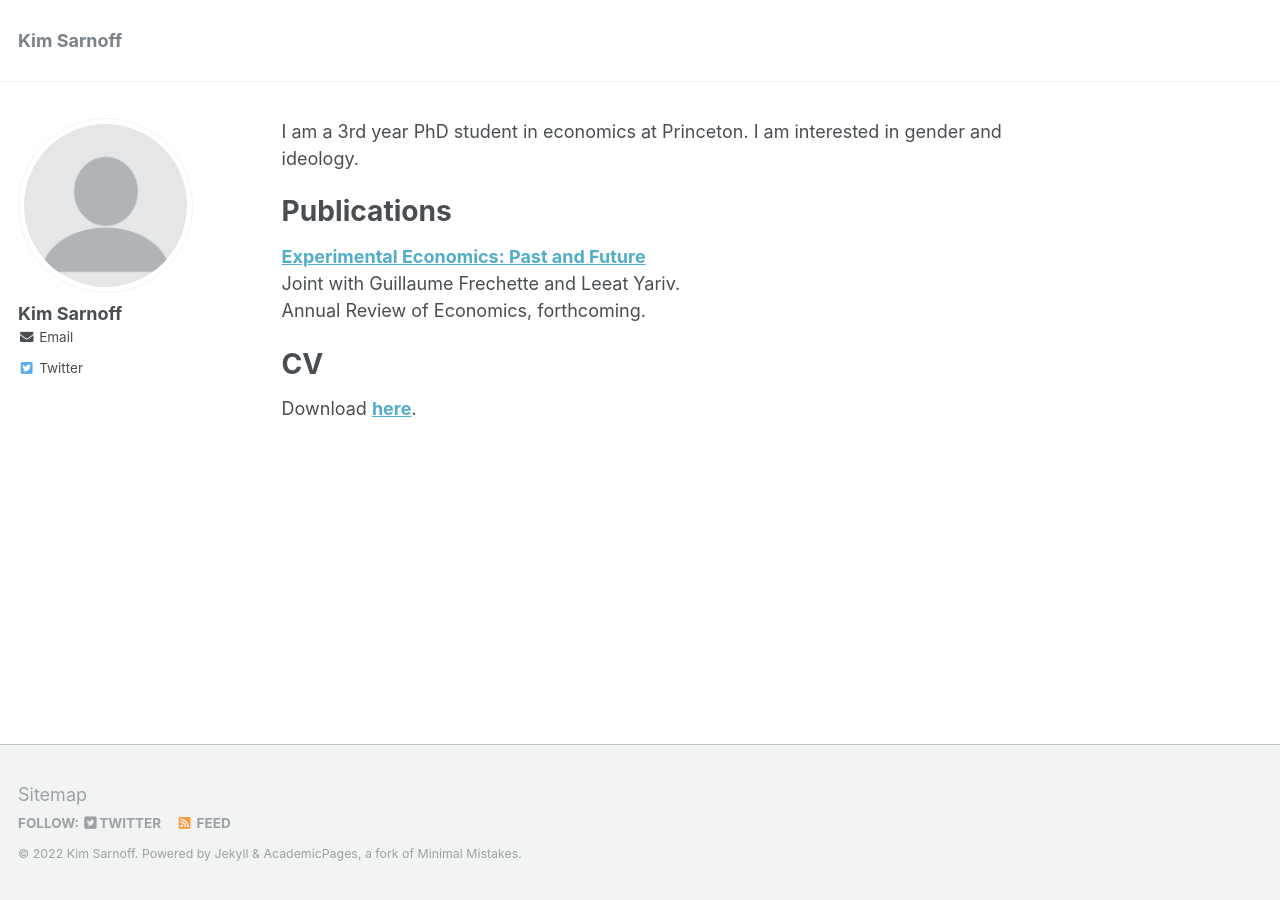
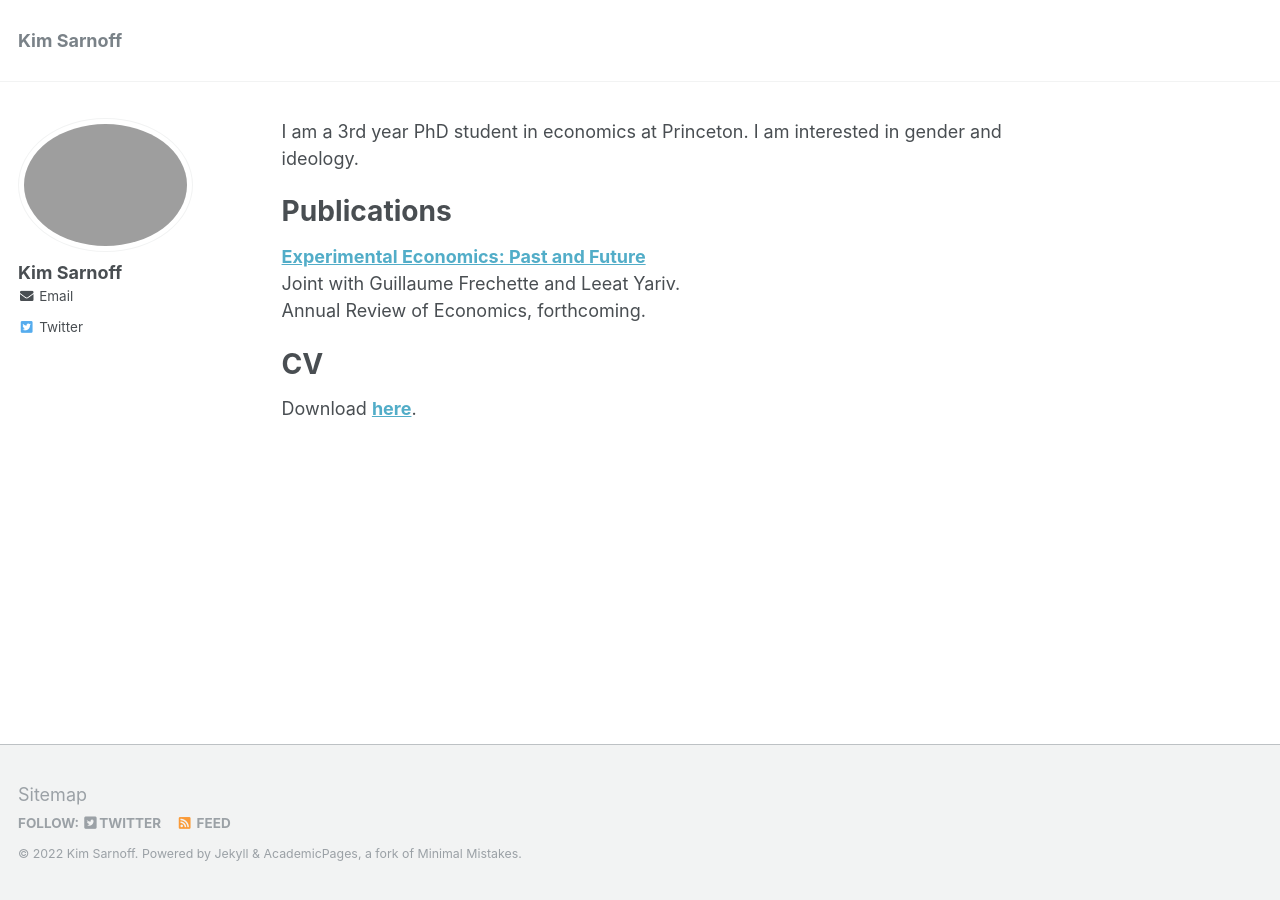
Before and after one commit to ksarnoff/ksarnoff.github.io, a Jekyll site: the page built from _pages/about.md, in a window 1280 px wide. Built offline with Jekyll 4.4.1, drawn with Linux system fonts in a browser that asks for light colours.

Commit message:
Update _config.yml

```diff
--- a/_config.yml
+++ b/_config.yml
@@ -81,7 +81,7 @@ analytics:
 # Site Author
 author:
   name             : "Kim Sarnoff"
-  avatar           : "profile.png"
+  avatar           : "pic.jpg"
   bio              : # "Your biography for the left-hand sidebar"
   location         : # "Location"
   employer         :
```
